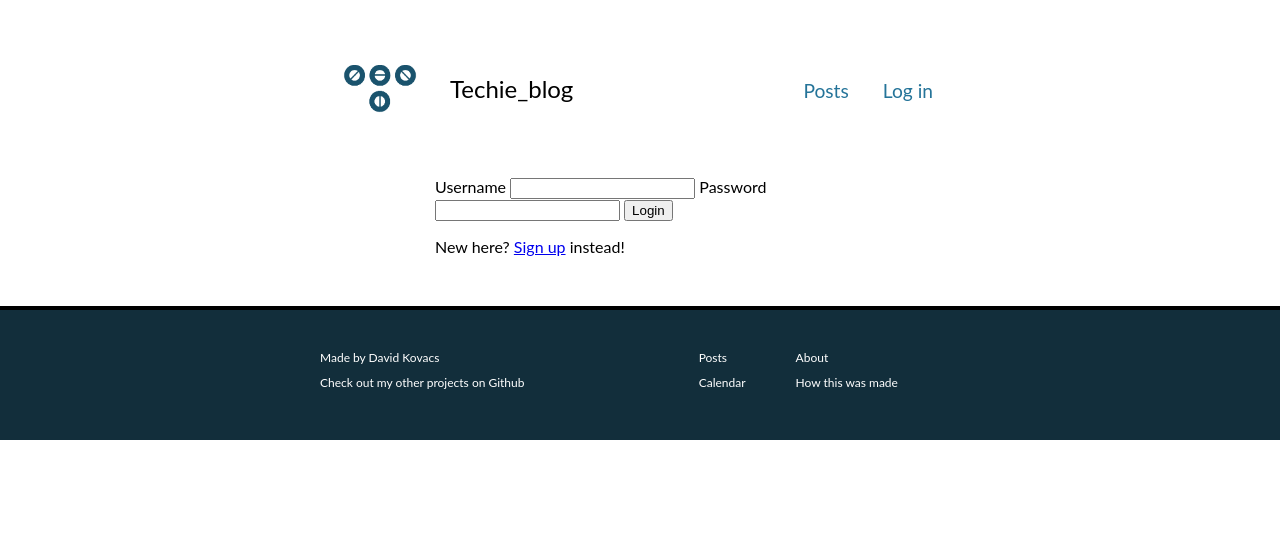
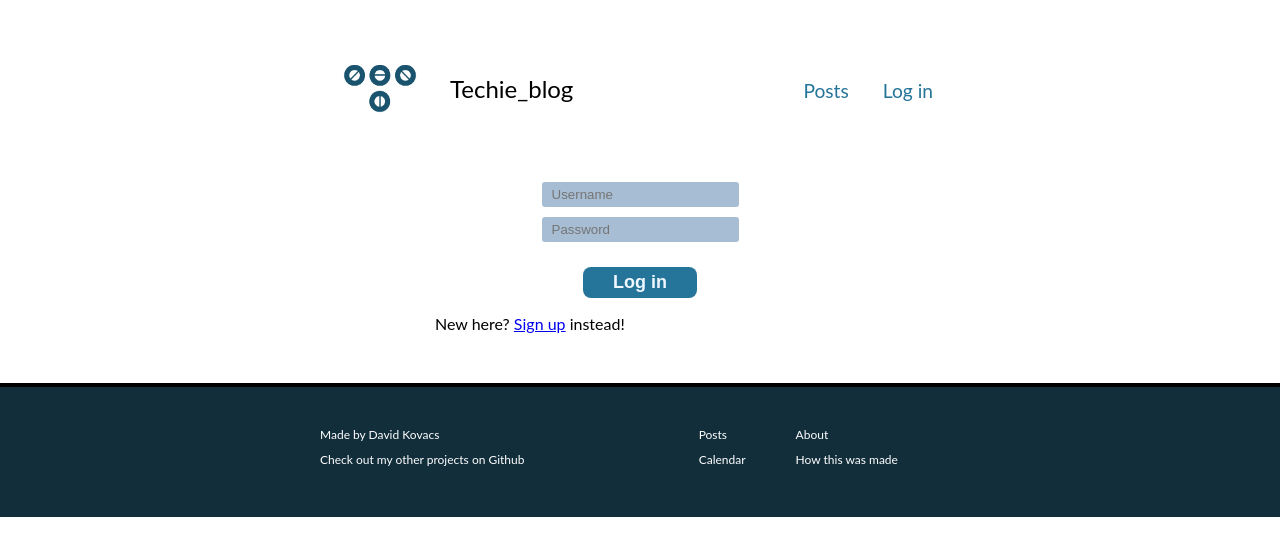
Before and after one commit to PyKovacs/micro-blog, a Python web app: template templates/login.html in a window 1280 px wide. Shown: the top 538 px of the page. Run offline with Jinja, Linux system fonts and the light colour scheme; the template is opened without the code that fills it, so the values that code supplies are empty.

Commit message:
added style to user management

```diff
--- a/app.py
+++ b/app.py
@@ -63,7 +63,7 @@ def create_app():
                     session["user"] = username
                     flash(f'User "{session["user"]}" logged in.')
                     return redirect(url_for('home'))
-            flash('Incorrect credentials.')
+            flash('Incorrect credentials!')
 
         return render_template('login.html', main='login', user=session.get('user'))
 
--- a/static/css/styles.css
+++ b/static/css/styles.css
@@ -58,6 +58,20 @@ body {
     border: 2px solid rgb(37, 116, 153);
 }
 
+.flashed_window {
+    margin: 30px 0;
+    padding: 0;
+}
+
+.flashed_window p {
+    border-top: 1px solid black;
+    border-bottom: 1px solid black;
+    padding: 5px 10px;
+    margin: 0;
+    font-weight: bold;
+    color: rgb(37, 116, 153);
+}
+
 .main {
     max-width: 450px;
     margin: 0 auto;
@@ -98,6 +112,7 @@ body {
     border-radius: 8px;
     color: aliceblue;
     cursor: pointer;
+    transition: background-color 0.2s ease-out;
 }
 
 .form__submit:hover {
@@ -128,6 +143,38 @@ body {
 .entry__content {
     font-size: 16px;
     line-height: 150%;
+}
+
+.login-form {
+    display: flex;
+    flex-direction: column;
+    justify-content: center;
+    align-items: center;
+}
+
+.login-form__input {
+    margin: 5px;
+    padding: 5px 10px;
+    border: none;
+    background-color: rgb(167, 189, 211);
+    border-radius: 3px;
+}
+
+.login-form__submit {
+    margin-top: 20px;
+    background-color: rgb(37, 116, 153);
+    border: none;
+    font-size: 18px;
+    font-weight: bold;
+    padding: 5px 30px;
+    border-radius: 8px;
+    color: aliceblue;
+    cursor: pointer;
+    transition: background-color 0.2s ease-out;
+}
+
+.login-form__submit:hover {
+    background-color: rgb(48, 149, 196);
 }
 
 .footer {
--- a/templates/base.html
+++ b/templates/base.html
@@ -25,12 +25,13 @@
             </li>
         </ul>
     </header>
-    <div class="flashed_window">
-        {% for message in get_flashed_messages() %}
-            <p>{{ message }}</p>
-        {% endfor %}
-    </div>
+
     <main class="main">
+        <div class="flashed_window">
+            {% for message in get_flashed_messages() %}
+                <p>{{ message }}</p>
+            {% endfor %}
+        </div>
         {% block content %}
         {% endblock %}
     </main>
--- a/templates/login.html
+++ b/templates/login.html
@@ -1,17 +1,11 @@
 {% extends 'base.html' %}
 
 {% block content %}
-    <form method="POST" class="login-form">
-        <label class="login-form__label">
-            Username
-            <input type="text" name="username">
-        </label>
-        <label class="login-form__label">
-            Password
-            <input type="password" name="password">
-        </label>
-        <button class="login__submit" type="submit">Login</button>
-    </form>
+<form method="POST" class="login-form">
+    <input class="login-form__input" type="text" name="username" placeholder="Username">
+    <input class="login-form__input" type="password" name="password" placeholder="Password">
+    <button class="login-form__submit" type="submit">Log in</button>
+</form>
 <p>
     New here?
     <a href="{{ url_for('signup') }}"> Sign up</a> instead!
--- a/templates/logout.html
+++ b/templates/logout.html
@@ -2,6 +2,6 @@
 
 {% block content %}
     <form method="POST" class="login-form">
-        <button class="login__submit" type="submit">Logout</button>
+        <button class="login-form__submit" type="submit">Log out</button>
     </form>
 {% endblock %}
```
Also changed, not shown: templates/signup.html (+3 -9 lines).
